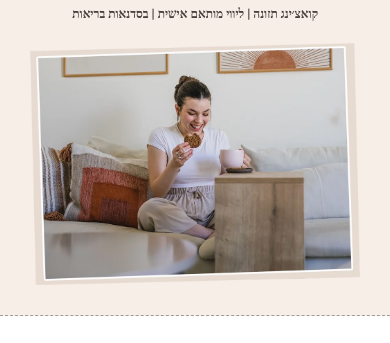
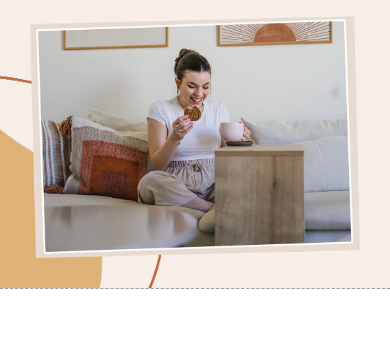
Before and after one commit to RavidRo/noa-health, a website built with Vite: page index.html in a window 390 px wide. Shown: the part 312-655 px from the top of the page. Built offline with nearby package versions, Linux system fonts and the light colour scheme; a web font is replaced by a local one.

Commit message:
New mobild intro background

```diff
--- a/config.json
+++ b/config.json
@@ -6,7 +6,7 @@
 	},
 	"intro": {
 		"quote": "הגרסה הכי טובה שלך!",
-		"services": ["קואצ׳ינג תזונה", "ליווי מותאם אישית", "בסדנאות בריאות"]
+		"services": ["קואצ׳ינג תזונה", "ליווי מותאם אישית", "סדנאות בריאות"]
 	},
 	"about": {
 		"title": "קצת עליי",
--- a/index.html
+++ b/index.html
@@ -21,12 +21,17 @@
 			<section id="header">
 				<div>
 					<img src="images/flower_top.webp" alt="Little flower" class="top-flower" />
-					<h2 id="title" class="title"></h2>
+					<h3 id="title" class="title"></h3>
 					<h6 id="catch-phrase" class="subtitle"></h6>
 				</div>
 			</section>
 
 			<section id="intro" class="dashed-bottom">
+				<img
+					src="./images/mobile-intro-background.webp"
+					class="mobile-background"
+					alt="Background circles"
+				/>
 				<div class="image">
 					<div class="overflow">
 						<img
--- a/style.css
+++ b/style.css
@@ -1,7 +1,7 @@
 :root {
   --quote-margin: 5px;
-  --header-hight: 22vh;
-  --header-top-padding: 0.15;
+  --header-hight: 20vh;
+  --header-top-padding: 0.10;
   --header-flower-height: 0.25;
   --sections-width: 870px;
   --background-color: #F7EEE7;
--- a/styles/intro.css
+++ b/styles/intro.css
@@ -9,6 +9,21 @@
 
 	background-color: var(--background-color);
 }
+
+#intro .mobile-background {
+	position: absolute;
+	left: 0;
+	bottom: 0;
+	height: 50%;
+}
+
+@media only screen and (min-width: 1230px) {
+	#intro .mobile-background {
+		display: none;
+	}
+}
+
+
 @media only screen and (min-width: 630px) {
 	#intro {
 		min-height: calc(100vh - var(--header-hight));
@@ -121,7 +136,7 @@
 	display: inline-block;
 	margin: 0 10px;
 
-	font-size: 1.8rem;
+	font-size: 1.30rem;
 	font-family: hebrewCursive;
 	font-weight: normal;
 	line-height: 42px;
@@ -133,6 +148,12 @@
     -o-transform:scale(1,1.3); /* Opera */
     transform:scale(1,1.3); /* W3C */
 }
+@media only screen and (min-width: 400px) {
+	#intro h1 {
+		font-size: 1.8rem;
+	}
+}
+
 @media only screen and (min-width: 630px) {
 	#intro h1 {
 		font-size: 3rem;
@@ -153,7 +174,7 @@
 }
 
 #intro h5 {
-	margin: 40px 0 0;
+	margin: 30px 0 0;
 
 	font-size: 0.6rem;
 	font-family: 'Heebo';
```
Also changed, not shown: images/mobile-intro-background.webp (added).
